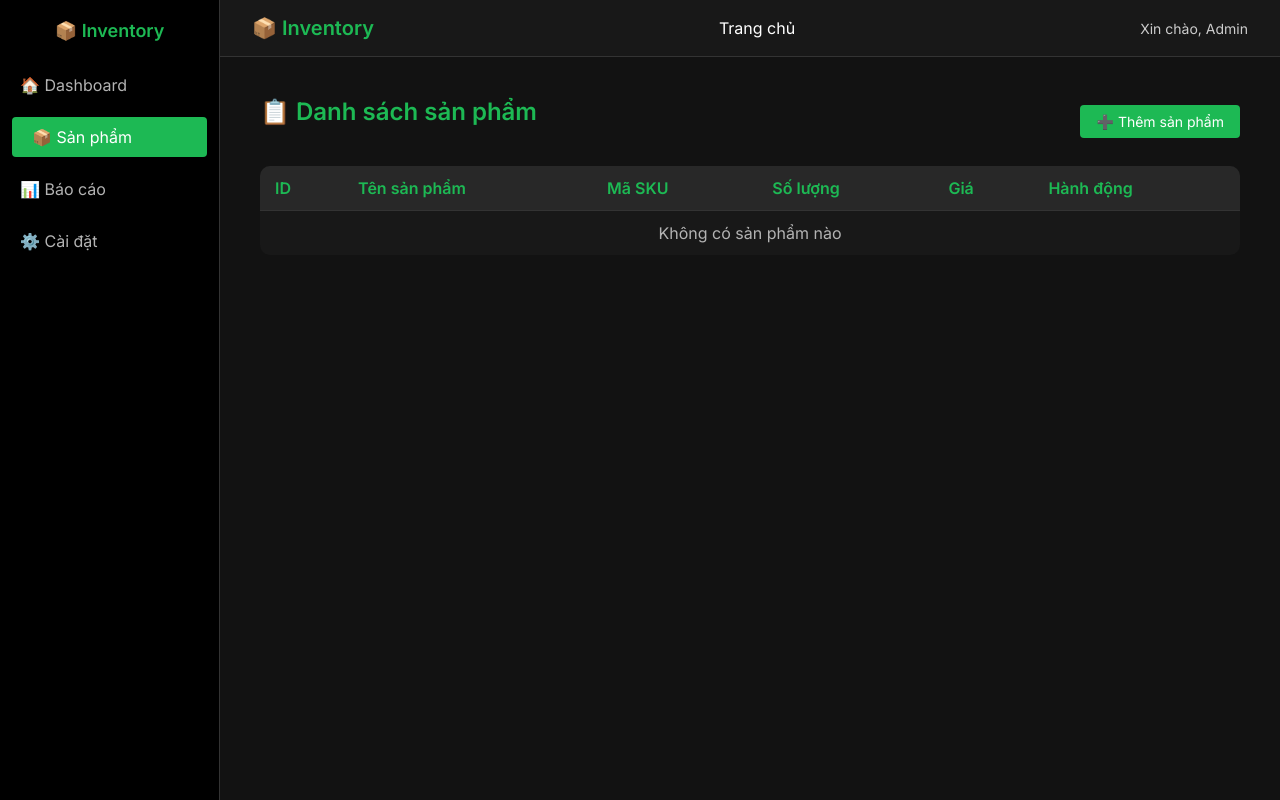
After one commit to TranHuynhGiaNguyen/-Warehouse-Management-System, a PHP site: page /products/products.php in a window 1280 px wide. The commit adds this page. Run offline with PHP 8.4, Linux system fonts and the light colour scheme; data that the repository does not hold is empty.

Commit message:
feat(products): add full CRUD functionality (create, read, update, delete)

```diff
--- /dev/null
+++ b/assets/css/products.css
@@ -0,0 +1,40 @@
+.page-header {
+  display: flex;
+  justify-content: space-between;
+  align-items: center;
+  margin-bottom: 20px;
+}
+
+.btn {
+  display: inline-block;
+  padding: 8px 16px;
+  border-radius: 4px;
+  text-decoration: none;
+  font-size: 14px;
+  transition: background 0.2s;
+}
+
+.btn-primary {
+  background: #1db954;
+  color: #fff;
+}
+
+.btn-primary:hover {
+  background: #1ed760;
+}
+
+/* Form */
+.form {
+  display: flex;
+  flex-direction: column;
+  gap: 12px;
+  max-width: 400px;
+}
+
+.form input {
+  padding: 10px;
+  border: 1px solid #333;
+  border-radius: 4px;
+  background: #181818;
+  color: #fff;
+}
--- a/assets/css/style.css
+++ b/assets/css/style.css
@@ -1,4 +1,4 @@
-/* Reset */
+/* Reset và base styles */
 * {
     margin: 0;
     padding: 0;
@@ -20,7 +20,7 @@ body {
 
 /* ----- Main content ----- */
 .main-content {
-  flex: 1; /* Chiếm toàn bộ không gian còn lại */
+    flex: 1;
     display: flex;
     flex-direction: column;
 }
@@ -35,12 +35,71 @@ body {
     margin-bottom: 24px;
 }
 
-.header h2 {
+/* Page header */
+.page-header {
+    display: flex;
+    justify-content: space-between;
+    align-items: center;
+    margin-bottom: 20px;
+}
+
+.page-header h2 {
     margin-bottom: 20px;
     color: #1db954;
 }
 
-/* ----- Bảng tồn kho ----- */
+/* ----- Buttons ----- */
+.btn {
+    display: inline-block;
+    padding: 8px 16px;
+    border-radius: 4px;
+    text-decoration: none;
+    font-size: 14px;
+    transition: background 0.2s;
+    border: none;
+    cursor: pointer;
+}
+
+.btn-primary {
+    background: #1db954;
+    color: #fff;
+}
+
+.btn-primary:hover {
+    background: #1ed760;
+}
+
+/* ----- Forms ----- */
+.form {
+    display: flex;
+    flex-direction: column;
+    gap: 12px;
+    max-width: 400px;
+}
+
+.form label {
+    font-weight: 600;
+    margin-bottom: 5px;
+    display: block;
+    color: #fff;
+}
+
+.form input {
+    padding: 10px;
+    border: 1px solid #333;
+    border-radius: 4px;
+    background: #181818;
+    color: #fff;
+    width: 100%;
+}
+
+.form input:focus {
+    outline: none;
+    border-color: #1db954;
+    box-shadow: 0 0 5px rgba(29, 185, 84, 0.3);
+}
+
+/* ----- Tables ----- */
 .inventory-table {
     width: 100%;
     border-collapse: collapse;
@@ -72,3 +131,12 @@ body {
 .inventory-table tbody tr:last-child {
     border-bottom: none;
 }
+
+.inventory-table a {
+    color: #1db954;
+    text-decoration: none;
+}
+
+.inventory-table a:hover {
+    color: #1ed760;
+}
--- a/includes/sidebar.php
+++ b/includes/sidebar.php
@@ -1,11 +1,11 @@
 <aside class="sidebar">
     <div class="sidebar-logo">
-        📦 Kho
+        📦 <span>Inventory</span>
     </div>
     <ul class="sidebar-menu">
-        <li><a href="index.php" class="active">Dashboard</a></li>
-        <li><a href="products.php">Sản phẩm</a></li>
-        <li><a href="report.php">Báo cáo</a></li>
-        <li><a href="settings.php">Cài đặt</a></li>
+        <li><a href="/WarehouseManagement/index.php" class="<?= basename($_SERVER['PHP_SELF']) === 'index.php' ? 'active' : '' ?>">🏠 Dashboard</a></li>
+        <li><a href="/WarehouseManagement/products/products.php" class="<?= basename($_SERVER['PHP_SELF']) === 'products.php' ? 'active' : '' ?>">📦 Sản phẩm</a></li>
+        <li><a href="/WarehouseManagement/report.php" class="<?= basename($_SERVER['PHP_SELF']) === 'report.php' ? 'active' : '' ?>">📊 Báo cáo</a></li>
+        <li><a href="/WarehouseManagement/settings.php" class="<?= basename($_SERVER['PHP_SELF']) === 'settings.php' ? 'active' : '' ?>">⚙️ Cài đặt</a></li>
     </ul>
 </aside>
--- a/index.php
+++ b/index.php
@@ -28,8 +28,7 @@ $result = $conn->query("SELECT * FROM products");
                 <div class="logo">📦 Inventory</div>
                 <nav class="main-nav">
                     <a href="index.php" class="active">Trang chủ</a>
-                    <a href="add.php">Thêm sản phẩm</a>
-                    <a href="report.php">Báo cáo</a>
+
                 </nav>
                 <div class="user-info">
                     <span>Xin chào, Admin</span>
--- /dev/null
+++ b/products/products.php
@@ -0,0 +1,86 @@
+<?php
+// Bật hiển thị lỗi để debug
+error_reporting(E_ALL);
+ini_set('display_errors', 1);
+
+// Kết nối DB
+include __DIR__ . '/../config.php';
+
+// Lấy danh sách sản phẩm
+$result = $conn->query("SELECT * FROM products ORDER BY id DESC");
+if (!$result) {
+    die("Lỗi truy vấn: " . $conn->error);
+}
+?>
+<!DOCTYPE html>
+<html lang="vi">
+<head>
+  <meta charset="UTF-8">
+  <meta name="viewport" content="width=device-width, initial-scale=1.0">
+  <title>Quản lý sản phẩm</title>
+  <!-- CSS -->
+  <link rel="stylesheet" href="../assets/css/style.css?v=<?= time() ?>">
+  <link rel="stylesheet" href="../assets/css/header.css?v=<?= time() ?>">
+  <link rel="stylesheet" href="../assets/css/sidebar.css?v=<?= time() ?>">
+  <link rel="stylesheet" href="../assets/css/products.css?v=<?= time() ?>">
+  <link href="https://fonts.googleapis.com/css2?family=Inter:wght@400;600&display=swap" rel="stylesheet">
+</head>
+<body>
+
+<div class="layout">
+  <!-- Sidebar -->
+  <?php include __DIR__ . '/../includes/sidebar.php'; ?>
+
+  <!-- Main content -->
+  <div class="main-content">
+    <!-- Header -->
+    <?php include __DIR__ . '/../includes/header.php'; ?>
+
+    <!-- Page content -->
+    <div class="container">
+      <div class="section">
+        <div class="page-header">
+          <h2>📋 Danh sách sản phẩm</h2>
+          <a href="product_add.php" class="btn btn-primary">➕ Thêm sản phẩm</a>
+        </div>
+
+        <table class="inventory-table">
+          <thead>
+            <tr>
+              <th>ID</th>
+              <th>Tên sản phẩm</th>
+              <th>Mã SKU</th>
+              <th>Số lượng</th>
+              <th>Giá</th>
+              <th>Hành động</th>
+            </tr>
+          </thead>
+          <tbody>
+          <?php if ($result->num_rows > 0): ?>
+            <?php while($row = $result->fetch_assoc()): ?>
+              <tr>
+                <td><?= $row['id'] ?></td>
+                <td><?= htmlspecialchars($row['name']) ?></td>
+                <td><?= htmlspecialchars($row['sku']) ?></td>
+                <td><?= $row['quantity'] ?></td>
+                <td><?= number_format($row['price'], 0, ',', '.') ?> ₫</td>
+                <td>
+                  <a href="product_edit.php?id=<?= $row['id'] ?>">✏️ Sửa</a> |
+                  <a href="product_delete.php?id=<?= $row['id'] ?>" onclick="return confirm('Xóa sản phẩm này?')">🗑️ Xóa</a>
+                </td>
+              </tr>
+            <?php endwhile; ?>
+          <?php else: ?>
+            <tr>
+              <td colspan="6" style="text-align: center; color: #b3b3b3;">Không có sản phẩm nào</td>
+            </tr>
+          <?php endif; ?>
+          </tbody>
+        </table>
+      </div>
+    </div>
+  </div>
+</div>
+
+</body>
+</html>
```
Also changed, not shown: products/product_add.php (added, +124 -0 lines), products/product_delete.php (added, +25 -0 lines), products/product_edit.php (added, +118 -0 lines). Lines whose indentation alone changed are shown as unchanged.
